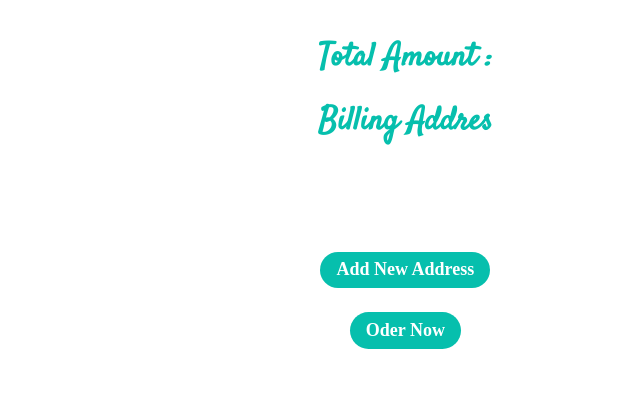
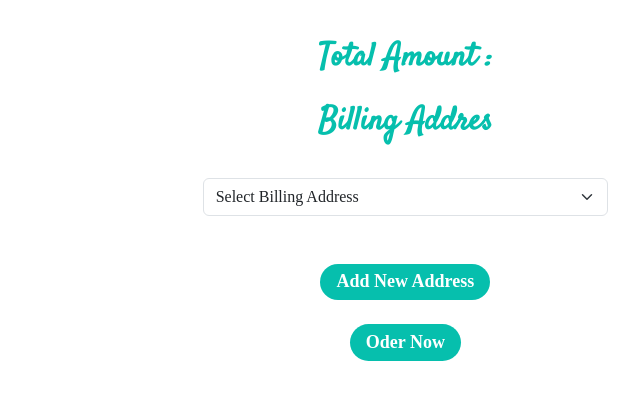
Before and after one commit to rks369/ShopCart2.0, a PHP site: the page made by views/user/cart.php in a window 1280 px wide. Shown: the part 192-592 px from the top of the page, without its empty margins (640-1280 px from the left). Run offline with PHP 8.4, Linux system fonts and the light colour scheme; the template is opened without the code that fills it, so the values that code supplies are empty; some web fonts are replaced.

Commit message:
Minor Bug Fixes

```diff
--- a/controllers/user_controller.php
+++ b/controllers/user_controller.php
@@ -486,7 +486,7 @@
 
         $userModel = new UserModel();
 
-        $result = $userModel->order($_SESSION['id'],$body['cart_id_list'],$body['address']);
+        $result = $userModel->order($_SESSION['id'],$body['cart_id_list'],$body['billing_address']);
 
         $response->msg = 'Done';
         $response->data = $result;
--- a/models/user_model.php
+++ b/models/user_model.php
@@ -224,7 +224,7 @@
 
         try{
 
-           $result= $this->db->execute("SELECT * FROM ORDERS JOIN address ON orders.billing_address = address.address_id WHERE orders.user_id = $user_id;");
+           $result= $this->db->execute("SELECT * FROM ORDERS JOIN address ON orders.billing_address = address.address_id WHERE orders.user_id = $user_id ORDER BY order_time DESC;");
 
            return $result;
         }catch(Exception $e)
--- a/static/js/cart.js
+++ b/static/js/cart.js
@@ -75,29 +75,43 @@
     });
 }
 
+// function createAddressTile(address) {
+//   let radioButton = document.createElement("input");
+//   radioButton.classList.add("form-check-input");
+//   radioButton.name = "address";
+//   radioButton.type = "radio";
+//   radioButton.value = address["address_id"];
+//   radioButton.id = address["address_id"];
+
+//   let addressLable = document.createElement("label");
+//   addressLable.classList.add("form-check-label");
+//   addressLable.innerHTML = address["address"];
+//   addressLable.htmlFor = address["address_id"];
+
+//   selectAddress.appendChild(radioButton);
+//   selectAddress.appendChild(addressLable);
+//   selectAddress.appendChild(document.createElement("br"));
+// }
+
+
 function createAddressTile(address) {
-  let radioButton = document.createElement("input");
-  radioButton.classList.add("form-check-input");
-  radioButton.name = "address";
-  radioButton.type = "radio";
-  radioButton.value = address["address_id"];
-  radioButton.id = address["address_id"];
-
-  let addressLable = document.createElement("label");
-  addressLable.classList.add("form-check-label");
-  addressLable.innerHTML = address["address"];
-  addressLable.htmlFor = address["address_id"];
-
-  selectAddress.appendChild(radioButton);
-  selectAddress.appendChild(addressLable);
-  selectAddress.appendChild(document.createElement("br"));
+  let option = document.createElement("option");
+  option.classList.add("form-check-input");
+  option.innerHTML = address['address'];
+  option.value = address["address_id"];
+  option.id = address["address_id"];
+  selectAddress.appendChild(option);
 }
 
+
+
 Order_now.addEventListener("click", () => {
-  if (billing_address.value.trim() != "") {
+  if (selectAddress.value==-1) {
+    alert("Please Fill the Address");
+  } else {
     let reqObj = {
       cart_id_list: cart_id_list,
-      address: { address: billing_address.value.trim() },
+      billing_address: selectAddress.value,
     };
     console.log(reqObj);
     fetch("/order", {
@@ -117,8 +131,6 @@
         }
         console.log(result);
       });
-  } else {
-    alert("Please Fill the Address");
   }
 });
 
@@ -283,10 +295,12 @@
 
   buyNow.addEventListener("click", () => {
     console.log()
-    if (true) {
+    if (selectAddress.value==-1) {
+      alert("Please Fill the Address");
+    } else {
       let reqObj = {
         cart_id_list: [cartItem.cart_id],
-        address: 16,
+        billing_address: selectAddress.value,
       };
       console.log(reqObj);
       fetch("/order", {
@@ -305,8 +319,6 @@
           }
           console.log(result);
         });
-    } else {
-      alert("Please Fill the Address");
     }
   });
 
--- a/views/user/cart.php
+++ b/views/user/cart.php
@@ -15,7 +15,9 @@
         <span class="heading">Billing Addres</span>
         <br>
         <span class="error_span" id="error_msg"></span>
-        <div id="selectAddress" class="form-check"></div>
+        <select id="selectAddress" class="form-select">
+            <option value="-1" default>Select Billing Address</option>
+        </select>
         <br>
         <textarea class="form-control" name="address" id="billing_address" cols="10" rows="2" placeholder="Add New Address"></textarea>
         <br>
```
